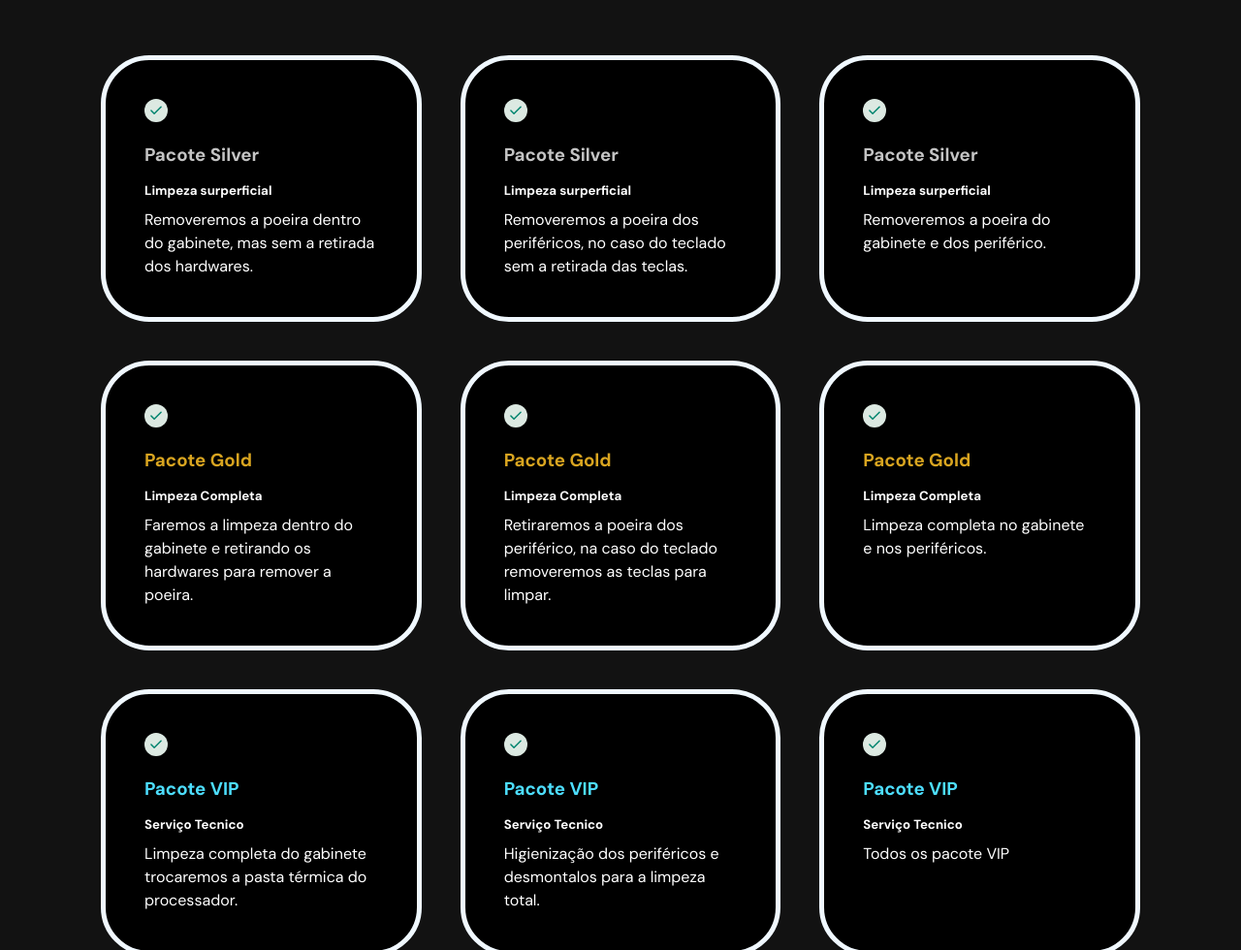
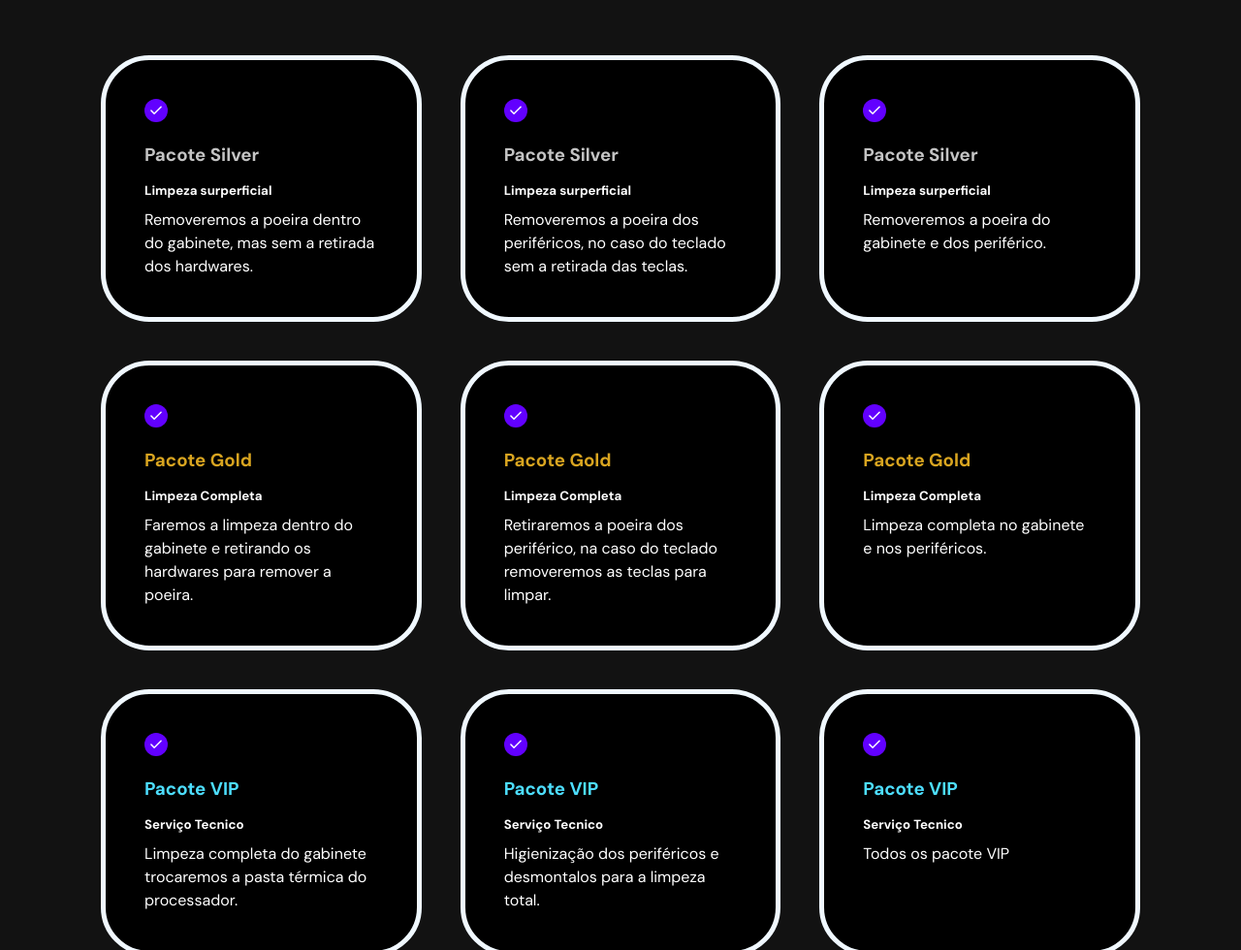
Before and after one commit to Noxzys/Rocketstand, a plain HTML site: page index.html in a window 1280 px wide. Shown: the part 1049-2029 px from the top of the page at 97% size. Drawn offline with nearby package versions, Linux system fonts and the light colour scheme.

```diff
--- a/index.html
+++ b/index.html
@@ -10,7 +10,7 @@
     <link rel="preconnect" href="https://fonts.gstatic.com" crossorigin>
     <link href="https://fonts.googleapis.com/css2?family=DM+Sans:wght@400;700&display=swap" rel="stylesheet">
 
-    <title>Rocketstand</title>              <!-- mudei aqui           -->
+    <title>Rocketstand</title>
 </head>
 <body>
 
@@ -34,7 +34,7 @@
                 <feBlend mode="normal" in="SourceGraphic" in2="effect1_dropShadow_1928_3" result="shape"/>
                 </filter>
                 </defs>
-        </svg>                                   <!--       mudei aqui    -->
+        </svg>
         </a>
             <div class="menu">
                 <ul>
@@ -50,7 +50,7 @@
 
             <a class="button" onClick="closeMenu()"
             href="#contact">Faça seu orçamento</a>
-                                        <!--  mudei aqui   -->
+
 
             <ul class="social-links">
             <li>
@@ -138,8 +138,8 @@
                 <div class="cards">
                     <div class="card">
                         <svg width="24" height="24" viewBox="0 0 24 24" fill="none" xmlns="http://www.w3.org/2000/svg">
-                            <circle cx="12" cy="12" r="12" fill="#DCE9E2"/>
-                            <path d="M17.091 8.18182L10.091 15.1818L6.90918 12" stroke="#00856F" stroke-width="1.5" stroke-linecap="round" stroke-linejoin="round"/>
+                            <circle cx="12" cy="12" r="12" fill="#6200ff"/>
+                            <path d="M17.091 8.18182L10.091 15.1818L6.90918 12" stroke="#ffffff" stroke-width="1.5" stroke-linecap="round" stroke-linejoin="round"/>
                             </svg>
 
                             <h3 class="packA">Pacote Silver</h3>
@@ -150,8 +150,8 @@
 
                     <div class="card">
                         <svg width="24" height="24" viewBox="0 0 24 24" fill="none" xmlns="http://www.w3.org/2000/svg">
-                            <circle cx="12" cy="12" r="12" fill="#DCE9E2"/>
-                            <path d="M17.091 8.18182L10.091 15.1818L6.90918 12" stroke="#00856F" stroke-width="1.5" stroke-linecap="round" stroke-linejoin="round"/>
+                            <circle cx="12" cy="12" r="12" fill="#6200ff"/>
+                            <path d="M17.091 8.18182L10.091 15.1818L6.90918 12" stroke="#ffffff" stroke-width="1.5" stroke-linecap="round" stroke-linejoin="round"/>
                             </svg>
 
                             <h3 class="packA">Pacote Silver</h3>
@@ -162,8 +162,8 @@
 
                     <div class="card">
                         <svg width="24" height="24" viewBox="0 0 24 24" fill="none" xmlns="http://www.w3.org/2000/svg">
-                            <circle cx="12" cy="12" r="12" fill="#DCE9E2"/>
-                            <path d="M17.091 8.18182L10.091 15.1818L6.90918 12" stroke="#00856F" stroke-width="1.5" stroke-linecap="round" stroke-linejoin="round"/>
+                            <circle cx="12" cy="12" r="12" fill="#6200ff"/>
+                            <path d="M17.091 8.18182L10.091 15.1818L6.90918 12" stroke="#ffffff" stroke-width="1.5" stroke-linecap="round" stroke-linejoin="round"/>
                             </svg>
 
                             <h3 class="packA">Pacote Silver</h3>
@@ -174,8 +174,8 @@
 
                     <div class="card">
                         <svg width="24" height="24" viewBox="0 0 24 24" fill="none" xmlns="http://www.w3.org/2000/svg">
-                            <circle cx="12" cy="12" r="12" fill="#DCE9E2"/>
-                            <path d="M17.091 8.18182L10.091 15.1818L6.90918 12" stroke="#00856F" stroke-width="1.5" stroke-linecap="round" stroke-linejoin="round"/>
+                            <circle cx="12" cy="12" r="12" fill="#6200ff"/>
+                            <path d="M17.091 8.18182L10.091 15.1818L6.90918 12" stroke="#ffffff" stroke-width="1.5" stroke-linecap="round" stroke-linejoin="round"/>
                             </svg>
 
                             <h3 class="packB">Pacote Gold</h3>
@@ -186,8 +186,8 @@
 
                     <div class="card">
                         <svg width="24" height="24" viewBox="0 0 24 24" fill="none" xmlns="http://www.w3.org/2000/svg">
-                            <circle cx="12" cy="12" r="12" fill="#DCE9E2"/>
-                            <path d="M17.091 8.18182L10.091 15.1818L6.90918 12" stroke="#00856F" stroke-width="1.5" stroke-linecap="round" stroke-linejoin="round"/>
+                            <circle cx="12" cy="12" r="12" fill="#6200ff"/>
+                            <path d="M17.091 8.18182L10.091 15.1818L6.90918 12" stroke="#ffffff" stroke-width="1.5" stroke-linecap="round" stroke-linejoin="round"/>
                             </svg>
 
                             <h3 class="packB">Pacote Gold</h3>
@@ -198,8 +198,8 @@
 
                     <div class="card">
                         <svg width="24" height="24" viewBox="0 0 24 24" fill="none" xmlns="http://www.w3.org/2000/svg">
-                            <circle cx="12" cy="12" r="12" fill="#DCE9E2"/>
-                            <path d="M17.091 8.18182L10.091 15.1818L6.90918 12" stroke="#00856F" stroke-width="1.5" stroke-linecap="round" stroke-linejoin="round"/>
+                            <circle cx="12" cy="12" r="12" fill="#6200ff"/>
+                            <path d="M17.091 8.18182L10.091 15.1818L6.90918 12" stroke="#ffffff" stroke-width="1.5" stroke-linecap="round" stroke-linejoin="round"/>
                             </svg>
 
                             <h3 class="packB">Pacote Gold</h3>
@@ -209,8 +209,8 @@
 
                     <div class="card">
                         <svg width="24" height="24" viewBox="0 0 24 24" fill="none" xmlns="http://www.w3.org/2000/svg">
-                            <circle cx="12" cy="12" r="12" fill="#DCE9E2"/>
-                            <path d="M17.091 8.18182L10.091 15.1818L6.90918 12" stroke="#00856F" stroke-width="1.5" stroke-linecap="round" stroke-linejoin="round"/>
+                            <circle cx="12" cy="12" r="12" fill="#6200ff"/>
+                            <path d="M17.091 8.18182L10.091 15.1818L6.90918 12" stroke="#ffffff" stroke-width="1.5" stroke-linecap="round" stroke-linejoin="round"/>
                             </svg>
 
                             <h3 class="packC">Pacote VIP</h3>
@@ -221,8 +221,8 @@
 
                     <div class="card">
                         <svg width="24" height="24" viewBox="0 0 24 24" fill="none" xmlns="http://www.w3.org/2000/svg">
-                            <circle cx="12" cy="12" r="12" fill="#DCE9E2"/>
-                            <path d="M17.091 8.18182L10.091 15.1818L6.90918 12" stroke="#00856F" stroke-width="1.5" stroke-linecap="round" stroke-linejoin="round"/>
+                            <circle cx="12" cy="12" r="12" fill="#6200ff"/>
+                            <path d="M17.091 8.18182L10.091 15.1818L6.90918 12" stroke="#ffffff" stroke-width="1.5" stroke-linecap="round" stroke-linejoin="round"/>
                             </svg>
 
                             <h3 class="packC">Pacote VIP</h3>
@@ -233,8 +233,8 @@
 
                     <div class="card">
                         <svg width="24" height="24" viewBox="0 0 24 24" fill="none" xmlns="http://www.w3.org/2000/svg">
-                            <circle cx="12" cy="12" r="12" fill="#DCE9E2"/>
-                            <path d="M17.091 8.18182L10.091 15.1818L6.90918 12" stroke="#00856F" stroke-width="1.5" stroke-linecap="round" stroke-linejoin="round"/>
+                            <circle cx="12" cy="12" r="12" fill="#6200ff"/>
+                            <path d="M17.091 8.18182L10.091 15.1818L6.90918 12" stroke="#ffffff" stroke-width="1.5" stroke-linecap="round" stroke-linejoin="round"/>
                             </svg>
 
                             <h3 class="packC">Pacote VIP</h3>
@@ -371,7 +371,7 @@
    <!-- ScrollReavel lib-->
    <script src="https://unpkg.com/scrollreveal"></script>
 
-   <script src="main.js" ></script>
+   <script src="./main.js" ></script>
 
   </body>
 </html>
--- a/style.css
+++ b/style.css
@@ -34,7 +34,7 @@
 
     overflow: overlay;
 
-    background-color: var(--segundary-color)  /* mudei aqui tbm */
+    background-color: var(--segundary-color)
 }
 
 ul {
@@ -424,7 +424,7 @@
 /*============= Price ============================*/
 #price {
     text-align: left;
-    background-color: hsl(0, 0%, 3%);                /*mudei aqui tbm */
+    background-color: hsl(0, 0%, 3%);
 
 }
 
```
